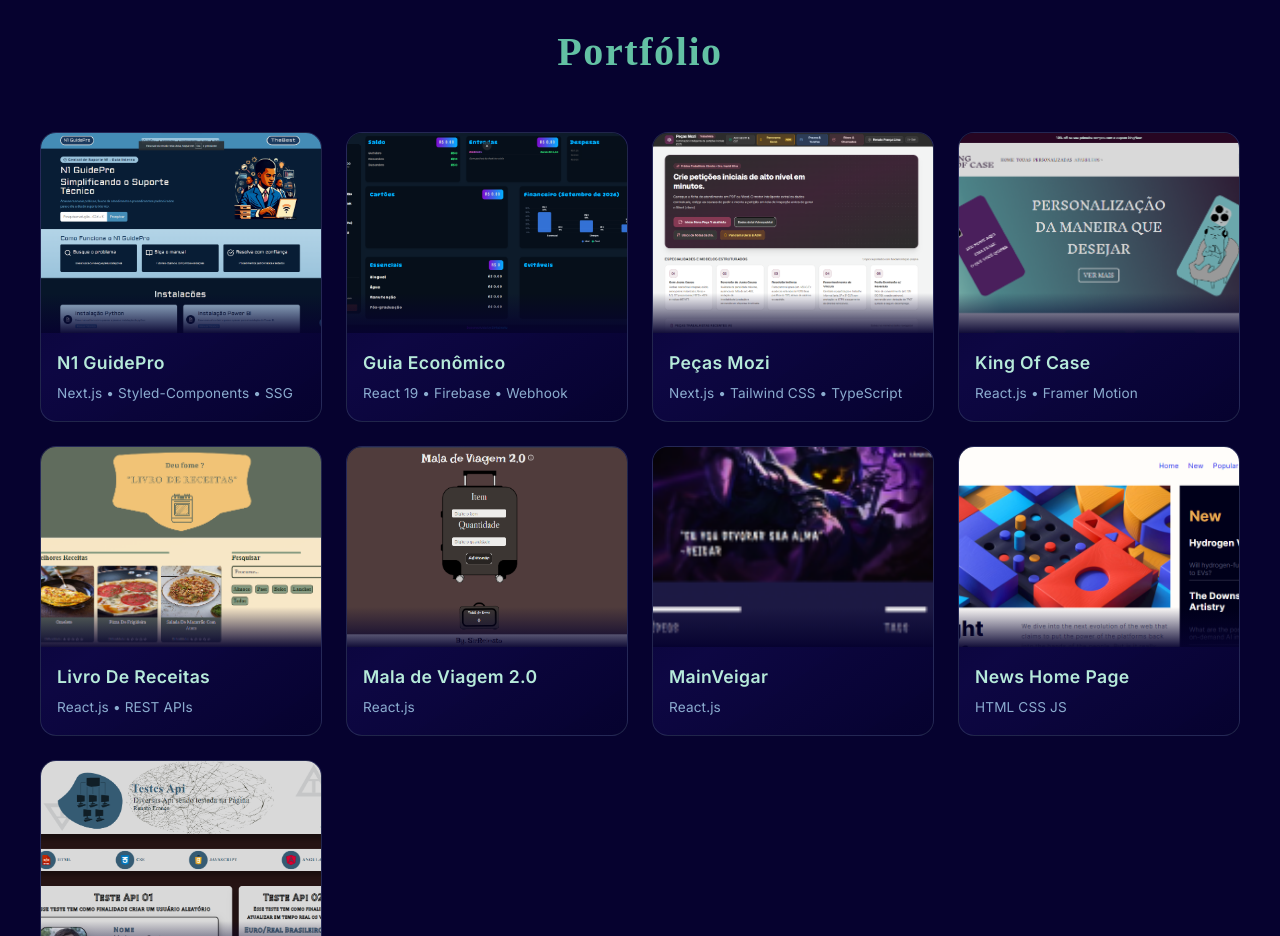
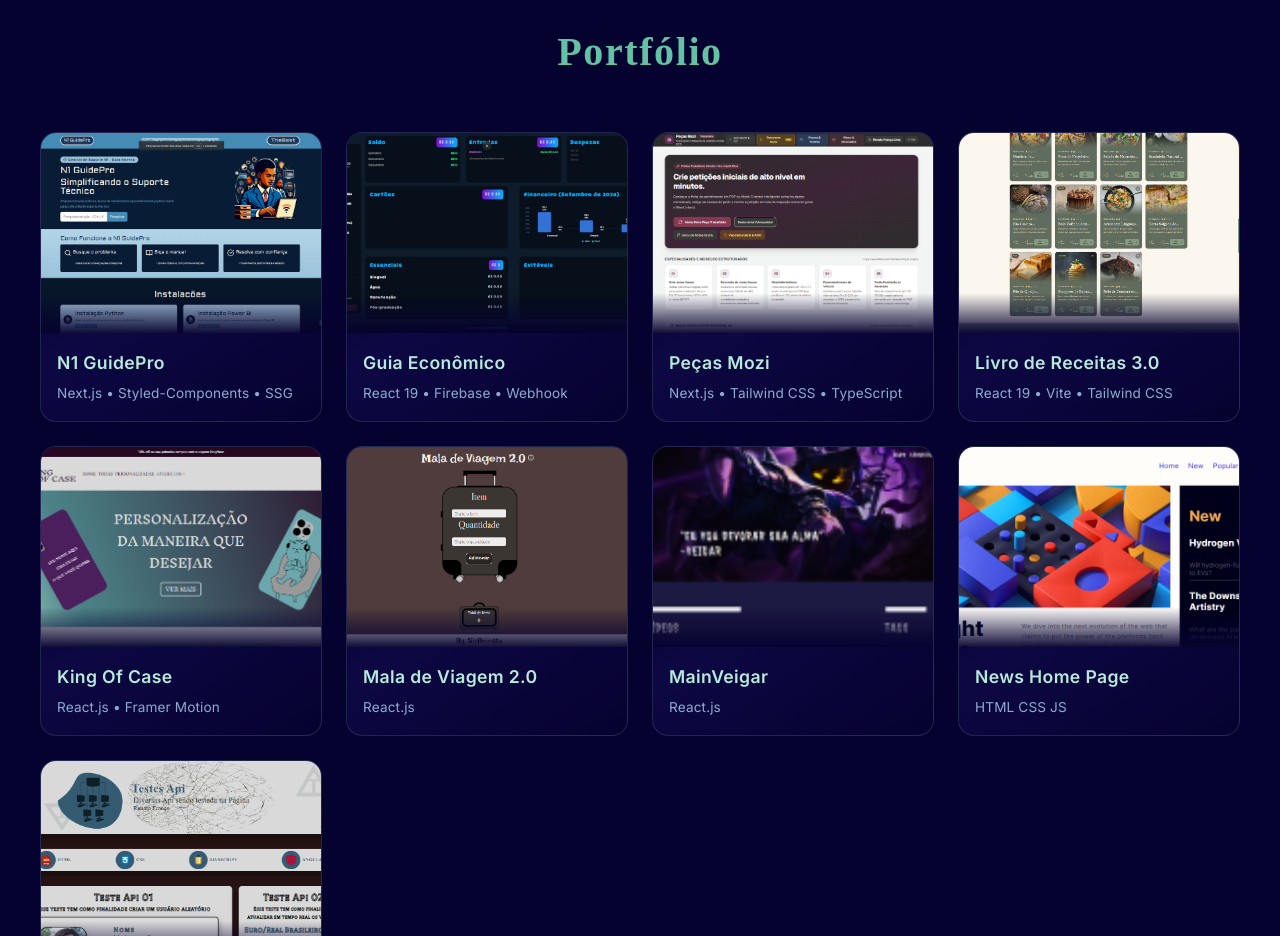
Before and after one commit to SirReinato/portfolioKing, a React (Vite) app: page / in a window 1280 px wide. Shown: the part 1680-2616 px from the top of the page. Built offline with nearby package versions, Linux system fonts and the light colour scheme; a web font is replaced by a local one.

Commit message:
feat(portfolio): adicionar Livro de Receitas 3.0 como 4o projeto com capa oficial e links

```diff
--- a/src/components/ProjectModal/ProjectModal.jsx
+++ b/src/components/ProjectModal/ProjectModal.jsx
@@ -257,7 +257,7 @@ const ProjectModal = ({ isOpen, onClose, project }) => {
               {/* Botões de ação */}
               <ButtonGroup>
                 <ActionButton
-                  href="https://github.com/SirReinato"
+                  href={project.repo || 'https://github.com/SirReinato'}
                   target="_blank"
                   rel="noopener noreferrer"
                 >
--- a/src/data/projects.json
+++ b/src/data/projects.json
@@ -5,39 +5,44 @@
     "subtitulo": "Next.js • Styled-Components • SSG",
     "descricao": "Central inteligente de documentação técnica e procedimentos para suporte N1 com tutoriais passo a passo e interface moderna.",
     "path": "/portfolio/n1GuidePro.png",
-    "url": "https://n1-guide-pro.vercel.app/"
+    "url": "https://n1-guide-pro.vercel.app/",
+    "repo": "https://github.com/SirReinato/n1_guide_pro"
   },
   {
     "id": 1,
     "nome": "Guia Econômico",
     "subtitulo": "React 19 • Firebase • Webhook",
-    "descricao": "Dashboard financeiro pessoal com captura automática de despesas via Webhooks, regra 50/30/20 e projeção futura de saldo.",
+    "descricao": "Dashboard financeiro pessoal com captura automática de despesas via Webhooks em tempo real, regra 50/30/20 e projeção futura de saldo.",
     "path": "/portfolio/guiaEconomico.png",
-    "url": "https://guia-economico.vercel.app/"
+    "url": "https://guia-economico.vercel.app/",
+    "repo": "https://github.com/SirReinato/guiaEconomico-"
   },
   {
     "id": 2,
     "nome": "Peças Mozi",
     "subtitulo": "Next.js • Tailwind CSS • TypeScript",
-    "descricao": "Sistema de automação inteligente de petições iniciais trabalhistas para otimização do fluxo jurídico.",
+    "descricao": "Sistema de automação inteligente de petições iniciais trabalhistas para otimização e agilidade no fluxo jurídico.",
     "path": "/portfolio/pecasMozi.png",
-    "url": "https://pecas-mozi.vercel.app/"
+    "url": "https://pecas-mozi.vercel.app/",
+    "repo": "https://github.com/SirReinato/pecasMozi"
   },
   {
     "id": 3,
+    "nome": "Livro de Receitas 3.0",
+    "subtitulo": "React 19 • Vite • Tailwind CSS",
+    "descricao": "Evolução do guia culinário com Modo Cozinhar e timer integrado, calculadora inteligente de porções, checklist de ingredientes e busca em tempo real.",
+    "path": "/portfolio/livroReceitas3.png",
+    "url": "https://livro-de-receitas-3.vercel.app/",
+    "repo": "https://github.com/SirReinato/livroDeReceitas-3.0"
+  },
+  {
+    "id": 4,
     "nome": "King Of Case",
     "subtitulo": "React.js • Framer Motion",
     "descricao": "Aplicação web interativa modular desenvolvida com React e animações fluidas.",
     "path": "/portfolio/kingOfCase.png",
-    "url": "https://king-of-case.vercel.app/"
-  },
-  {
-    "id": 4,
-    "nome": "Livro De Receitas",
-    "subtitulo": "React.js • REST APIs",
-    "descricao": "Catálogo de receitas com filtros por categoria e busca dinâmica integrada.",
-    "path": "/portfolio/livroReceitas.png",
-    "url": "https://livro-de-receitas-2-0.vercel.app/"
+    "url": "https://king-of-case.vercel.app/",
+    "repo": "https://github.com/SirReinato"
   },
   {
     "id": 5,
@@ -45,7 +50,8 @@
     "subtitulo": "React.js",
     "descricao": "Gerenciador interativo de bagagens e planejamento de viagens.",
     "path": "/portfolio/malaDeViagem2.0.png",
-    "url": "https://mala-de-viagem2-0.vercel.app/"
+    "url": "https://mala-de-viagem2-0.vercel.app/",
+    "repo": "https://github.com/SirReinato"
   },
   {
     "id": 6,
@@ -53,7 +59,8 @@
     "subtitulo": "React.js",
     "descricao": "Projeto interativo temático com visualização dinâmica de dados.",
     "path": "/portfolio/mainVeigar.png",
-    "url": "https://main-veigar.vercel.app/"
+    "url": "https://main-veigar.vercel.app/",
+    "repo": "https://github.com/SirReinato"
   },
   {
     "id": 7,
@@ -61,7 +68,8 @@
     "subtitulo": "HTML CSS JS",
     "descricao": "Página moderna de notícias responsiva com layout dinâmico.",
     "path": "/portfolio/newsHome.png",
-    "url": "https://sirreinato.github.io/NewsHomePage/"
+    "url": "https://sirreinato.github.io/NewsHomePage/",
+    "repo": "https://github.com/SirReinato/NewsHomePage"
   },
   {
     "id": 8,
@@ -69,6 +77,7 @@
     "subtitulo": "JavaScript",
     "descricao": "Integração prática e testes de consumo de endpoints assíncronos.",
     "path": "/portfolio/testeApi.png",
-    "url": "https://testes-api.vercel.app/"
+    "url": "https://testes-api.vercel.app/",
+    "repo": "https://github.com/SirReinato"
   }
 ]
```
Also changed, not shown: public/portfolio/livroReceitas3.png (added).
